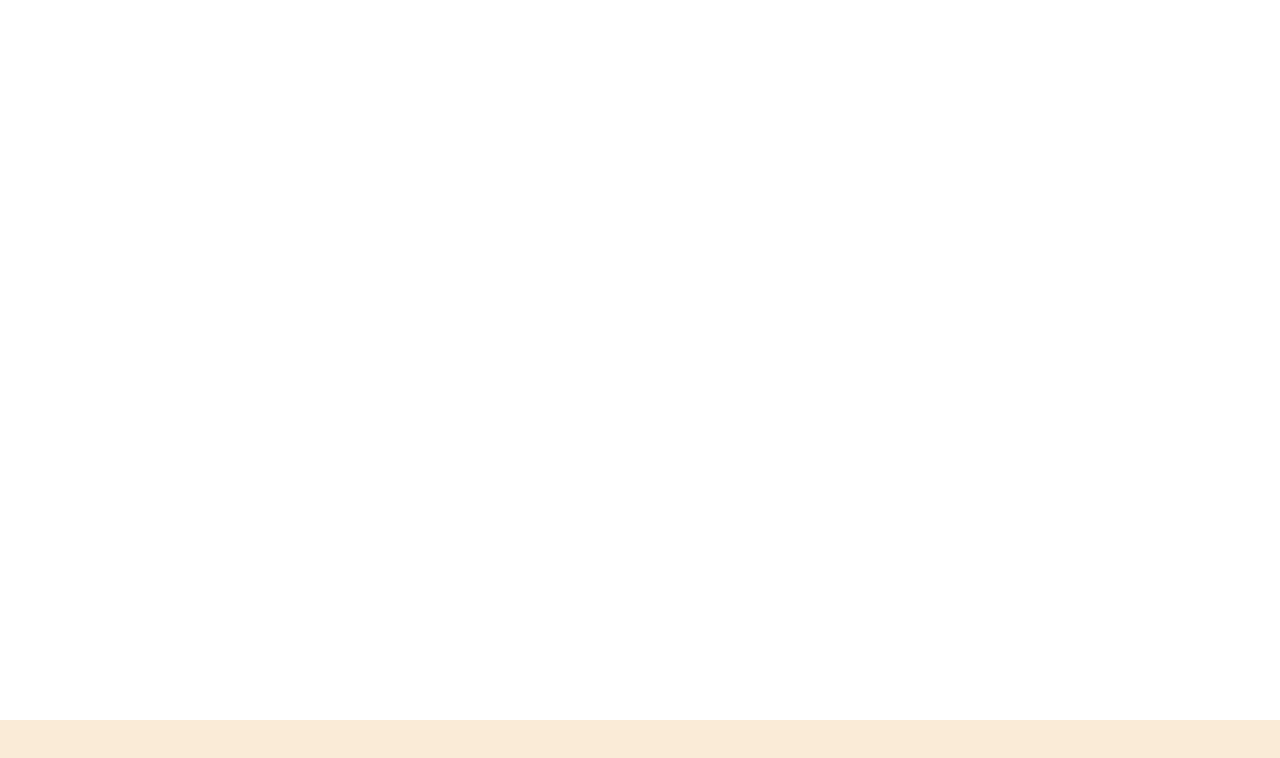
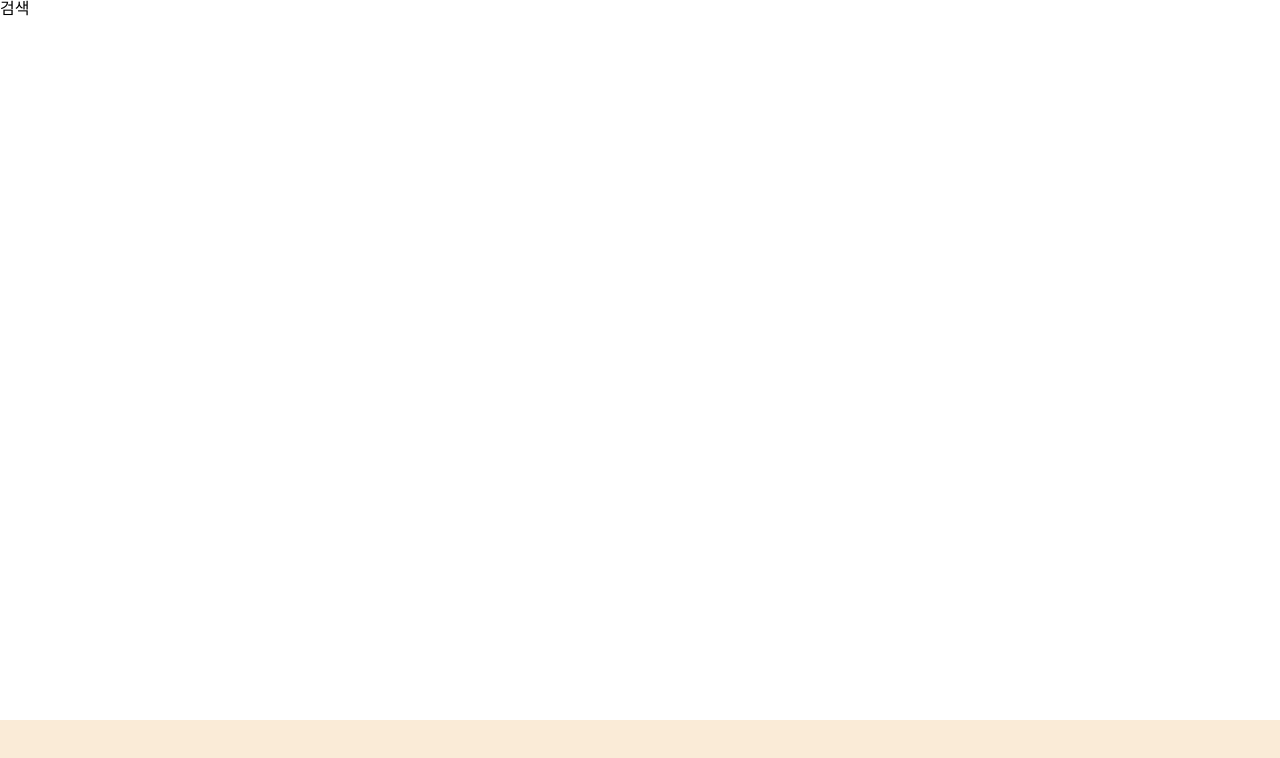
Before and after one commit to pgw6541/next-project, a Next.js app: page / in a window 1280 px wide. Shown: the top 758 px of the page. Built offline with nearby package versions, Linux system fonts and the light colour scheme.

Commit message:
main page link

```diff
--- a/app/page.tsx
+++ b/app/page.tsx
@@ -1,10 +1,11 @@
-import Car from '../components/carView/carData'
+import Link from "next/link";
+
 
 export default function Home() {
 
   return (
     <div>
-      {/* <Car /> */}
+      <Link href={'/search'}>검색</Link>
     </div>
   )
 }
```
